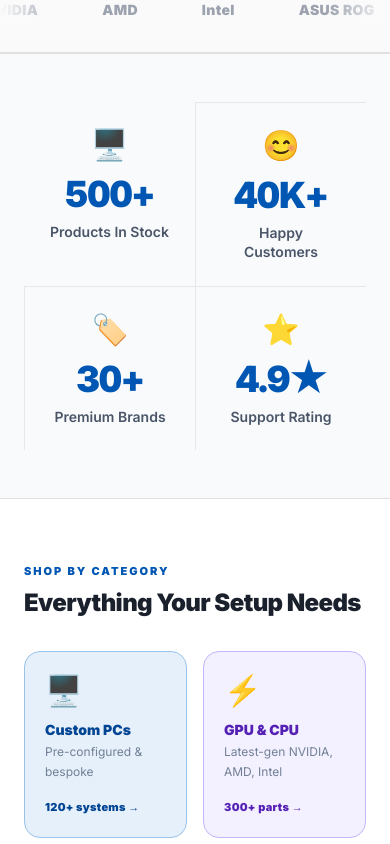
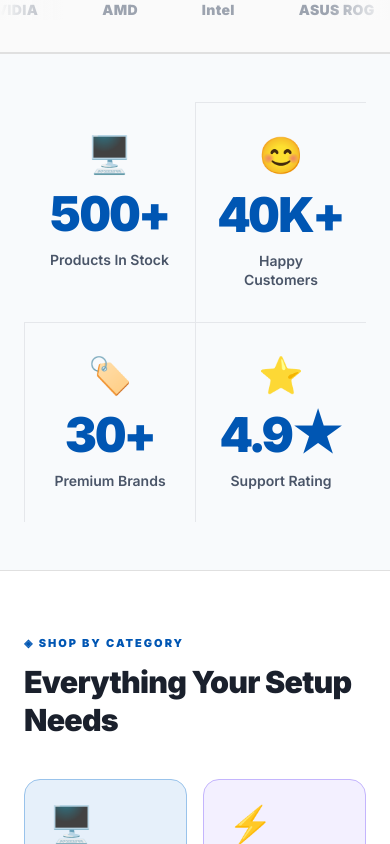
Before and after one commit to Etchado/GamingStore, a React (Vite) app: page / in a window 390 px wide. Shown: the part 1860-2704 px from the top of the page. Built offline with nearby package versions, Linux system fonts and the light colour scheme; no server answers; the database is empty.

Commit message:
feat: upgrade section headings, stat sizes, and fix dark mode on testimonial avatars and empty state
Co-Authored-By: Claude Sonnet 4.6 <noreply@anthropic.com>

```diff
--- a/src/components/CategoryShowcase.jsx
+++ b/src/components/CategoryShowcase.jsx
@@ -34,15 +34,15 @@ export default function CategoryShowcase() {
           whileInView={{ opacity: 1, y: 0 }}
           viewport={{ once: true }}
           transition={{ duration: 0.42 }}
-          className="flex items-end justify-between mb-8"
+          className="flex items-end justify-between mb-10"
         >
           <div>
-            <p className="text-[11px] font-black tracking-[0.18em] uppercase mb-2" style={{ color: '#0056b3' }}>
-              {t('categories.sub')}
+            <p className="text-[11px] font-black tracking-[0.18em] uppercase mb-3" style={{ color: '#0056b3' }}>
+              ◈ {t('categories.sub')}
             </p>
             <h2
-              className="text-2xl sm:text-3xl font-black tracking-tight"
-              style={{ color: dark ? '#e6edf3' : '#1a202c' }}
+              className="font-black tracking-tight leading-tight"
+              style={{ fontSize: 'clamp(1.9rem, 4vw, 3rem)', color: dark ? '#e6edf3' : '#1a202c' }}
             >
               {t('categories.title')}
             </h2>
@@ -52,7 +52,7 @@ export default function CategoryShowcase() {
             className="hidden sm:inline text-sm font-bold transition-colors"
             style={{ color: '#0056b3' }}
           >
-            {t('categories.viewAll')}
+            {t('categories.viewAll')} →
           </button>
         </motion.div>
 
@@ -68,17 +68,17 @@ export default function CategoryShowcase() {
             >
               <button
                 onClick={() => handleCategoryClick(c.filter)}
-                className="w-full text-start block rounded-2xl border p-5 transition-shadow hover:shadow-card-hover cursor-pointer"
+                className="w-full text-start block rounded-2xl border p-6 transition-shadow hover:shadow-card-hover cursor-pointer"
                 style={{
                   background:   dark ? c.darkBg     : c.lightBg,
                   borderColor:  dark ? c.darkBorder  : c.lightBorder,
                 }}
               >
-                <div className="text-3xl mb-3" aria-hidden="true">{c.icon}</div>
-                <h3 className="text-sm font-black mb-0.5" style={{ color: dark ? c.darkText : c.lightText }}>
+                <div className="text-4xl mb-4" aria-hidden="true">{c.icon}</div>
+                <h3 className="text-base font-black mb-1" style={{ color: dark ? c.darkText : c.lightText }}>
                   {t(`categories.${c.key}`)}
                 </h3>
-                <p className="text-xs leading-relaxed mb-3" style={{ color: dark ? '#8b949e' : '#718096' }}>
+                <p className="text-xs leading-relaxed mb-4" style={{ color: dark ? '#8b949e' : '#718096' }}>
                   {t(`categories.${c.key}Sub`)}
                 </p>
                 <span className="text-[11px] font-black tracking-wide" style={{ color: dark ? c.darkText : c.lightText }}>
--- a/src/components/ProductGrid.jsx
+++ b/src/components/ProductGrid.jsx
@@ -417,7 +417,7 @@ export default function ProductGrid() {
                 <p className="text-[11px] font-black tracking-[0.18em] uppercase mb-2" style={{ color: '#0056b3' }}>
                   ◈ {t('products.searchResultsSub')}
                 </p>
-                <h2 className="text-3xl sm:text-4xl font-black text-ink tracking-tight">
+                <h2 className="font-black text-ink tracking-tight leading-tight" style={{ fontSize: 'clamp(1.9rem, 4vw, 3rem)' }}>
                   "{queryParam}"
                 </h2>
                 {!loading && (
@@ -431,7 +431,7 @@ export default function ProductGrid() {
                 <p className="text-[11px] font-black tracking-[0.18em] uppercase mb-2" style={{ color: '#0056b3' }}>
                   ◈ {t('products.newArrivalsSub')}
                 </p>
-                <h2 className="text-3xl sm:text-4xl font-black text-ink tracking-tight">
+                <h2 className="font-black text-ink tracking-tight leading-tight" style={{ fontSize: 'clamp(1.9rem, 4vw, 3rem)' }}>
                   {t('products.newArrivalsTitle')}
                 </h2>
                 {!loading && (
@@ -445,7 +445,7 @@ export default function ProductGrid() {
                 <p className="text-[11px] font-black tracking-[0.18em] uppercase mb-2" style={{ color: '#e53e3e' }}>
                   ◈ {t('products.dealsSub')}
                 </p>
-                <h2 className="text-3xl sm:text-4xl font-black text-ink tracking-tight">
+                <h2 className="font-black text-ink tracking-tight leading-tight" style={{ fontSize: 'clamp(1.9rem, 4vw, 3rem)' }}>
                   {t('products.dealsTitle')}
                 </h2>
                 {!loading && (
@@ -459,7 +459,7 @@ export default function ProductGrid() {
                 <p className="text-[11px] font-black tracking-[0.18em] uppercase mb-2" style={{ color: '#0056b3' }}>
                   ◈ {t('products.featuredSub')}
                 </p>
-                <h2 className="text-3xl sm:text-4xl font-black text-ink tracking-tight">
+                <h2 className="font-black text-ink tracking-tight leading-tight" style={{ fontSize: 'clamp(1.9rem, 4vw, 3rem)' }}>
                   {t('products.featuredTitle')}
                 </h2>
                 {!loading && (
@@ -642,7 +642,7 @@ export default function ProductGrid() {
               >
                 <div
                   className="w-16 h-16 rounded-2xl flex items-center justify-center text-2xl"
-                  style={{ backgroundColor: '#e6f0fa' }}
+                  style={{ backgroundColor: dark ? 'rgba(0,86,179,0.2)' : '#e6f0fa' }}
                 >
                   🔍
                 </div>
--- a/src/components/StatsSection.jsx
+++ b/src/components/StatsSection.jsx
@@ -50,14 +50,14 @@ function StatCard({ stat, index, active, dark }) {
       initial={{ opacity: 0, y: 24 }}
       animate={active ? { opacity: 1, y: 0 } : {}}
       transition={{ duration: 0.5, delay: index * 0.1, ease: [0.22, 1, 0.36, 1] }}
-      className="flex flex-col items-center text-center px-4 py-6"
+      className="flex flex-col items-center text-center px-4 py-8"
     >
-      <span className="text-3xl mb-3" aria-hidden="true">{stat.icon}</span>
-      <span className="text-4xl sm:text-5xl font-black tracking-tight tabular-nums" style={{ color: '#0056b3' }}>
+      <span className="text-4xl mb-4" aria-hidden="true">{stat.icon}</span>
+      <span className="text-5xl sm:text-6xl font-black tracking-tight tabular-nums leading-none" style={{ color: '#0056b3' }}>
         {displayValue()}
       </span>
       <span
-        className="text-sm font-semibold mt-2 max-w-[120px] leading-snug"
+        className="text-sm font-semibold mt-3 max-w-[120px] leading-snug"
         style={{ color: dark ? '#8b949e' : '#4a5568' }}
       >
         {t(`stats.${stat.labelKey}`)}
--- a/src/components/Testimonials.jsx
+++ b/src/components/Testimonials.jsx
@@ -3,10 +3,10 @@ import { useTranslation } from 'react-i18next'
 import { useTheme } from '@/context/ThemeContext'
 
 const REVIEW_META = [
-  { name: 'Alex M.',  product: 'White Phantom Custom PC',    avatar: 'AM', avatarBg: '#e6f0fa', avatarColor: '#004494', key: 'review1' },
-  { name: 'Sarah K.', product: 'LG UltraWide 34" Monitor',  avatar: 'SK', avatarBg: '#e9f7ed', avatarColor: '#1e8035', key: 'review2' },
-  { name: 'James R.', product: 'Secretlab TITAN Evo 2025',  avatar: 'JR', avatarBg: '#fdf4ff', avatarColor: '#7e22ce', key: 'review3' },
-  { name: 'Nour A.',  product: 'RTX 4090 24GB',             avatar: 'NA', avatarBg: '#fff3e0', avatarColor: '#c2410c', key: 'review4' },
+  { name: 'Alex M.',  product: 'White Phantom Custom PC',    avatar: 'AM', lightBg: '#e6f0fa', darkBg: 'rgba(0,86,179,0.2)',    lightColor: '#004494', darkColor: '#6ba3d6', key: 'review1' },
+  { name: 'Sarah K.', product: 'LG UltraWide 34" Monitor',  avatar: 'SK', lightBg: '#e9f7ed', darkBg: 'rgba(30,128,53,0.2)',   lightColor: '#1e8035', darkColor: '#4ade80', key: 'review2' },
+  { name: 'James R.', product: 'Secretlab TITAN Evo 2025',  avatar: 'JR', lightBg: '#fdf4ff', darkBg: 'rgba(126,34,206,0.2)',  lightColor: '#7e22ce', darkColor: '#c084fc', key: 'review3' },
+  { name: 'Nour A.',  product: 'RTX 4090 24GB',             avatar: 'NA', lightBg: '#fff3e0', darkBg: 'rgba(194,65,12,0.2)',   lightColor: '#c2410c', darkColor: '#fb923c', key: 'review4' },
 ]
 
 function Stars({ count }) {
@@ -39,12 +39,12 @@ export default function Testimonials() {
           transition={{ duration: 0.42 }}
           className="text-center mb-12"
         >
-          <p className="text-[11px] font-black tracking-[0.18em] uppercase mb-2" style={{ color: '#0056b3' }}>
+          <p className="text-[11px] font-black tracking-[0.18em] uppercase mb-3" style={{ color: '#0056b3' }}>
             ◈ {t('testimonials.sub')}
           </p>
           <h2
-            className="text-3xl sm:text-4xl font-black tracking-tight"
-            style={{ color: dark ? '#e6edf3' : '#1a202c' }}
+            className="font-black tracking-tight leading-tight"
+            style={{ fontSize: 'clamp(1.9rem, 4vw, 3rem)', color: dark ? '#e6edf3' : '#1a202c' }}
           >
             {t('testimonials.title')}
           </h2>
@@ -82,7 +82,7 @@ export default function Testimonials() {
               >
                 <div
                   className="w-9 h-9 rounded-xl flex items-center justify-center text-xs font-black shrink-0"
-                  style={{ backgroundColor: r.avatarBg, color: r.avatarColor }}
+                  style={{ backgroundColor: dark ? r.darkBg : r.lightBg, color: dark ? r.darkColor : r.lightColor }}
                 >
                   {r.avatar}
                 </div>
```
